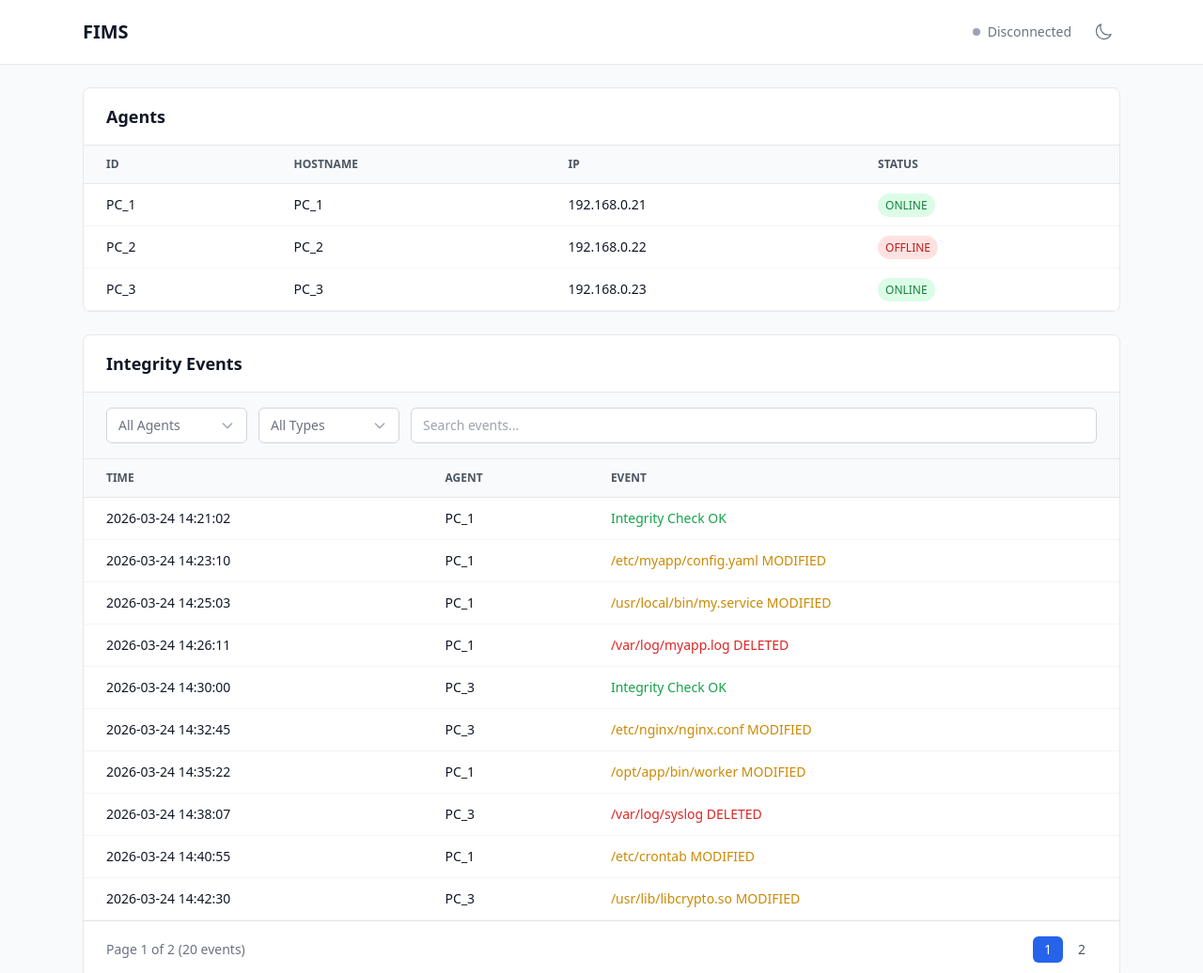
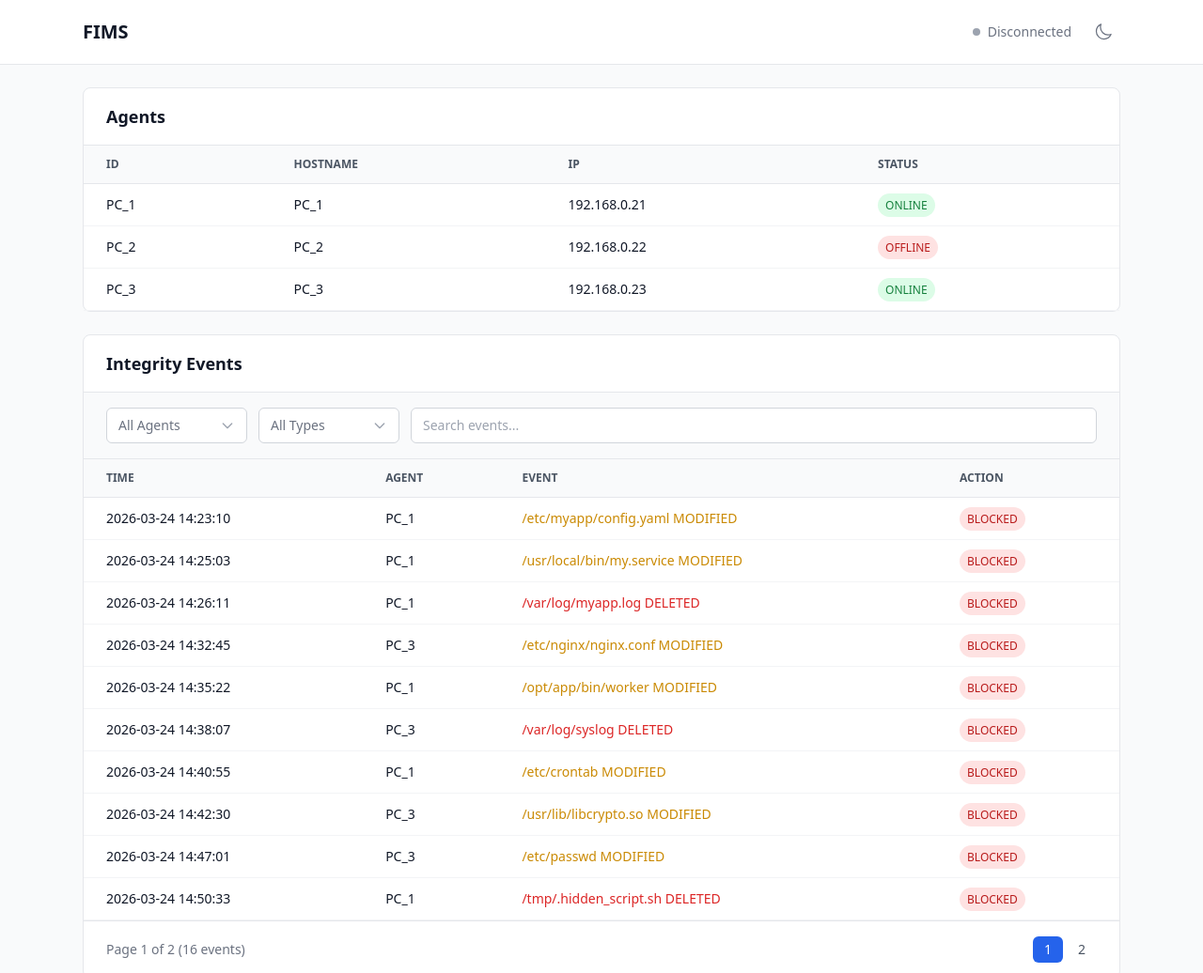
Before and after one commit to KN-IMS/KN-IMS, a plain HTML site: page Frontend/public/index.html in a window 1280 px wide. Shown: the top 1036 px of the page at 94% size. Drawn offline with nearby package versions, Linux system fonts and the light colour scheme.

Commit message:
Feat(frontend): Switch monitor to guard model with Action column
The integrity engine now blocks violations preemptively rather than
just observing. Drops Integrity Check OK rows that no longer apply,
adds an Action column with BLOCKED/DETECTED badge per event.

```diff
--- a/Frontend/public/index.html
+++ b/Frontend/public/index.html
@@ -93,6 +93,7 @@
                             <th class="px-6 py-3">Time</th>
                             <th class="px-6 py-3">Agent</th>
                             <th class="px-6 py-3">Event</th>
+                            <th class="px-6 py-3">Action</th>
                         </tr>
                     </thead>
                     <tbody id="events-tbody" class="text-gray-900 dark:text-gray-200">
--- a/Frontend/public/js/api.js
+++ b/Frontend/public/js/api.js
@@ -5,26 +5,22 @@ const MOCK_AGENTS = [
 ];
 
 const MOCK_EVENTS = [
-    { time: "2026-03-24 14:21:02", agent: "PC_1", event: "Integrity Check OK", type: "OK", path: "" },
-    { time: "2026-03-24 14:23:10", agent: "PC_1", event: "/etc/myapp/config.yaml MODIFIED", type: "MODIFIED", path: "/etc/myapp/config.yaml" },
-    { time: "2026-03-24 14:25:03", agent: "PC_1", event: "/usr/local/bin/my.service MODIFIED", type: "MODIFIED", path: "/usr/local/bin/my.service" },
-    { time: "2026-03-24 14:26:11", agent: "PC_1", event: "/var/log/myapp.log DELETED", type: "DELETED", path: "/var/log/myapp.log" },
-    { time: "2026-03-24 14:30:00", agent: "PC_3", event: "Integrity Check OK", type: "OK", path: "" },
-    { time: "2026-03-24 14:32:45", agent: "PC_3", event: "/etc/nginx/nginx.conf MODIFIED", type: "MODIFIED", path: "/etc/nginx/nginx.conf" },
-    { time: "2026-03-24 14:35:22", agent: "PC_1", event: "/opt/app/bin/worker MODIFIED", type: "MODIFIED", path: "/opt/app/bin/worker" },
-    { time: "2026-03-24 14:38:07", agent: "PC_3", event: "/var/log/syslog DELETED", type: "DELETED", path: "/var/log/syslog" },
-    { time: "2026-03-24 14:40:55", agent: "PC_1", event: "/etc/crontab MODIFIED", type: "MODIFIED", path: "/etc/crontab" },
-    { time: "2026-03-24 14:42:30", agent: "PC_3", event: "/usr/lib/libcrypto.so MODIFIED", type: "MODIFIED", path: "/usr/lib/libcrypto.so" },
-    { time: "2026-03-24 14:45:18", agent: "PC_1", event: "Integrity Check OK", type: "OK", path: "" },
-    { time: "2026-03-24 14:47:01", agent: "PC_3", event: "/etc/passwd MODIFIED", type: "MODIFIED", path: "/etc/passwd" },
-    { time: "2026-03-24 14:50:33", agent: "PC_1", event: "/tmp/.hidden_script.sh DELETED", type: "DELETED", path: "/tmp/.hidden_script.sh" },
-    { time: "2026-03-24 14:52:10", agent: "PC_3", event: "Integrity Check OK", type: "OK", path: "" },
-    { time: "2026-03-24 14:55:44", agent: "PC_1", event: "/etc/ssh/sshd_config MODIFIED", type: "MODIFIED", path: "/etc/ssh/sshd_config" },
-    { time: "2026-03-24 14:58:20", agent: "PC_3", event: "/var/www/html/index.html MODIFIED", type: "MODIFIED", path: "/var/www/html/index.html" },
-    { time: "2026-03-24 15:01:05", agent: "PC_1", event: "/etc/shadow MODIFIED", type: "MODIFIED", path: "/etc/shadow" },
-    { time: "2026-03-24 15:03:41", agent: "PC_3", event: "/opt/app/config/db.env DELETED", type: "DELETED", path: "/opt/app/config/db.env" },
-    { time: "2026-03-24 15:06:15", agent: "PC_1", event: "/usr/bin/sudo MODIFIED", type: "MODIFIED", path: "/usr/bin/sudo" },
-    { time: "2026-03-24 15:08:50", agent: "PC_3", event: "/etc/resolv.conf MODIFIED", type: "MODIFIED", path: "/etc/resolv.conf" },
+    { time: "2026-03-24 14:23:10", agent: "PC_1", event: "/etc/myapp/config.yaml MODIFIED", type: "MODIFIED", action: "BLOCKED", path: "/etc/myapp/config.yaml" },
+    { time: "2026-03-24 14:25:03", agent: "PC_1", event: "/usr/local/bin/my.service MODIFIED", type: "MODIFIED", action: "BLOCKED", path: "/usr/local/bin/my.service" },
+    { time: "2026-03-24 14:26:11", agent: "PC_1", event: "/var/log/myapp.log DELETED", type: "DELETED", action: "BLOCKED", path: "/var/log/myapp.log" },
+    { time: "2026-03-24 14:32:45", agent: "PC_3", event: "/etc/nginx/nginx.conf MODIFIED", type: "MODIFIED", action: "BLOCKED", path: "/etc/nginx/nginx.conf" },
+    { time: "2026-03-24 14:35:22", agent: "PC_1", event: "/opt/app/bin/worker MODIFIED", type: "MODIFIED", action: "BLOCKED", path: "/opt/app/bin/worker" },
+    { time: "2026-03-24 14:38:07", agent: "PC_3", event: "/var/log/syslog DELETED", type: "DELETED", action: "BLOCKED", path: "/var/log/syslog" },
+    { time: "2026-03-24 14:40:55", agent: "PC_1", event: "/etc/crontab MODIFIED", type: "MODIFIED", action: "BLOCKED", path: "/etc/crontab" },
+    { time: "2026-03-24 14:42:30", agent: "PC_3", event: "/usr/lib/libcrypto.so MODIFIED", type: "MODIFIED", action: "BLOCKED", path: "/usr/lib/libcrypto.so" },
+    { time: "2026-03-24 14:47:01", agent: "PC_3", event: "/etc/passwd MODIFIED", type: "MODIFIED", action: "BLOCKED", path: "/etc/passwd" },
+    { time: "2026-03-24 14:50:33", agent: "PC_1", event: "/tmp/.hidden_script.sh DELETED", type: "DELETED", action: "BLOCKED", path: "/tmp/.hidden_script.sh" },
+    { time: "2026-03-24 14:55:44", agent: "PC_1", event: "/etc/ssh/sshd_config MODIFIED", type: "MODIFIED", action: "BLOCKED", path: "/etc/ssh/sshd_config" },
+    { time: "2026-03-24 14:58:20", agent: "PC_3", event: "/var/www/html/index.html MODIFIED", type: "MODIFIED", action: "BLOCKED", path: "/var/www/html/index.html" },
+    { time: "2026-03-24 15:01:05", agent: "PC_1", event: "/etc/shadow MODIFIED", type: "MODIFIED", action: "BLOCKED", path: "/etc/shadow" },
+    { time: "2026-03-24 15:03:41", agent: "PC_3", event: "/opt/app/config/db.env DELETED", type: "DELETED", action: "BLOCKED", path: "/opt/app/config/db.env" },
+    { time: "2026-03-24 15:06:15", agent: "PC_1", event: "/usr/bin/sudo MODIFIED", type: "MODIFIED", action: "BLOCKED", path: "/usr/bin/sudo" },
+    { time: "2026-03-24 15:08:50", agent: "PC_3", event: "/etc/resolv.conf MODIFIED", type: "MODIFIED", action: "BLOCKED", path: "/etc/resolv.conf" },
 ];
 
 const Api = {
--- a/Frontend/public/js/ui.js
+++ b/Frontend/public/js/ui.js
@@ -4,9 +4,13 @@ const STATUS_CLASSES = {
 };
 
 const EVENT_TYPE_CLASSES = {
-    OK: "text-green-600 dark:text-green-400",
     MODIFIED: "text-yellow-600 dark:text-yellow-400",
     DELETED: "text-red-600 dark:text-red-400",
+};
+
+const ACTION_CLASSES = {
+    BLOCKED: "bg-red-100 text-red-700 dark:bg-red-900/30 dark:text-red-400",
+    DETECTED: "bg-yellow-100 text-yellow-700 dark:bg-yellow-900/30 dark:text-yellow-400",
 };
 
 const Dropdown = {
@@ -82,7 +86,6 @@ const UI = {
         Dropdown.init(document.getElementById("filter-type"), [
             { value: "MODIFIED", label: "MODIFIED" },
             { value: "DELETED", label: "DELETED" },
-            { value: "OK", label: "OK" },
         ], "All Types", () => App.resetAndRender());
     },
 
@@ -96,6 +99,7 @@ const UI = {
                 <td class="px-6 py-3">${e.time}</td>
                 <td class="px-6 py-3">${e.agent}</td>
                 <td class="px-6 py-3 ${EVENT_TYPE_CLASSES[e.type] || ""}">${e.event}</td>
+                <td class="px-6 py-3"><span class="px-2 py-1 rounded-full text-xs font-medium ${ACTION_CLASSES[e.action] || ""}">${e.action}</span></td>
             </tr>
         `).join("");
 
```
